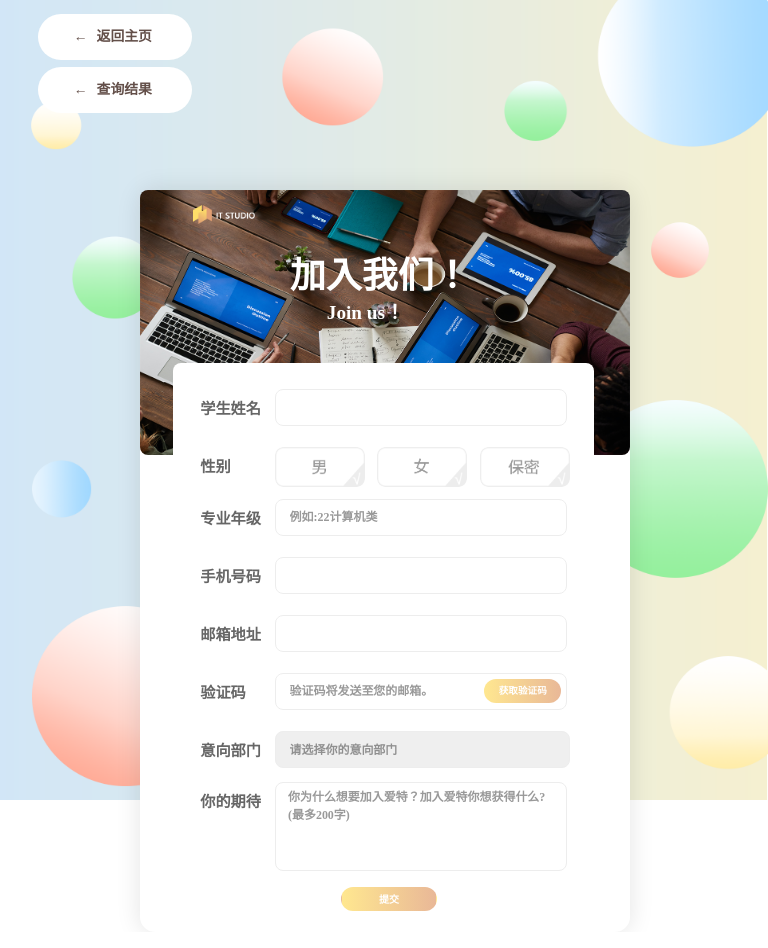
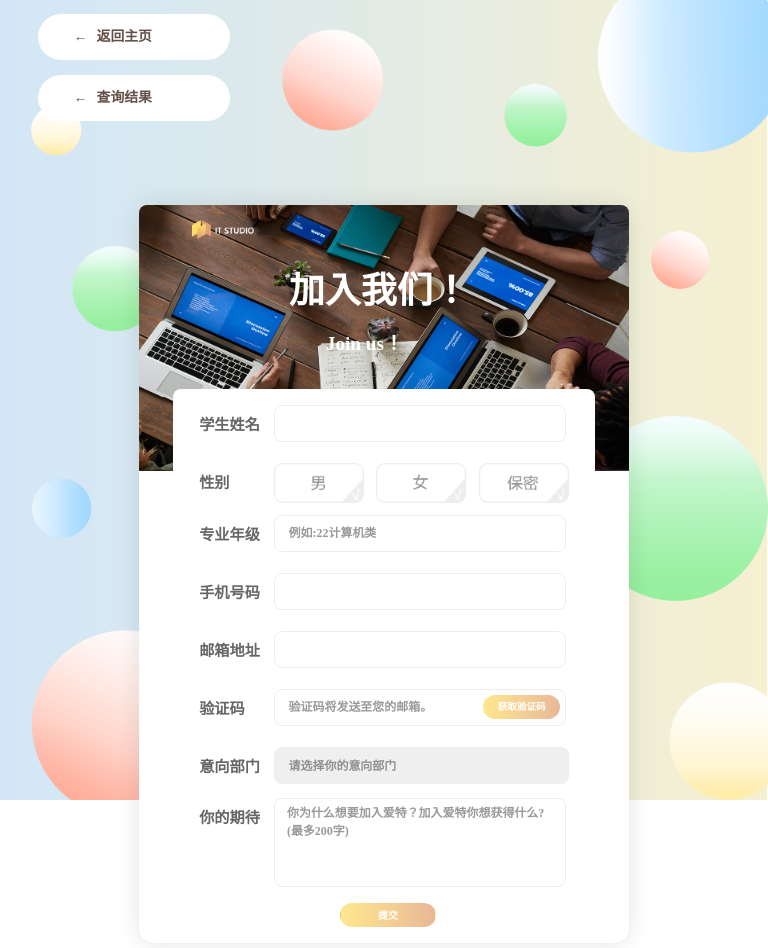
Before and after one commit to ITStudioOUC/ITStudio-welcome-websites, a Vue app: page /logOn in a window 768 px wide. Built offline with nearby package versions, Linux system fonts and the light colour scheme.

Commit message:
报名查询移动端适配

```diff
--- a/src/App.vue
+++ b/src/App.vue
@@ -71,4 +71,9 @@ a {
     font-size: 4.5vw;
   }
 }
+input {
+  /* ios input失效 */
+  -webkit-user-select: text !important;
+  user-select: text !important;
+}
 </style>
--- a/src/views/Query.vue
+++ b/src/views/Query.vue
@@ -474,4 +474,47 @@ h4 {
 .isGreen {
   color: #65bc6d;
 }
+/* 平板 */
+@media screen and (max-width: 1200px) and (min-width: 768px) {
+  .query {
+    width: 100vw;
+    height: 100vh;
+    background-size: 100vw 100vh;
+    padding-top: 1.76vw;
+  }
+  .btnBox .btnLink {
+    width: 15vw;
+    height: 4vw;
+    border-radius: 2vw;
+    font-size: 1.6vw;
+    line-height: 4vw;
+    margin-bottom: 2vw;
+    margin-left: 3vw;
+  }
+  .content {
+    width: 63.91vw;
+    height: 95.63vw;
+    margin-top: 4vw;
+  }
+}
+/* 手机 */
+@media screen and (max-width: 768px) {
+  .query {
+    width: 100vw;
+    height: 100vh;
+    background-size: cover;
+    display: flex;
+    justify-content: center;
+    align-items: center;
+  }
+  .btnBox .btnLink {
+    width: 25vw;
+    height: 6vw;
+    border-radius: 3vw;
+    font-size: 1.8vw;
+    line-height: 6vw;
+    margin-bottom: 2vw;
+    margin-left: 5vw;
+  }
+}
 </style>
--- a/src/views/logOn.vue
+++ b/src/views/logOn.vue
@@ -1,6 +1,6 @@
 <template>
   <div class="background">
-    <div class="back topBtn" @click="toHome()" >
+    <div class="back topBtn" @click="toHome()">
       <div class="move">←</div>
       返回主页
     </div>
@@ -17,7 +17,7 @@
         </div>
         <div class="join">加入我们！</div>
         <div class="us">Join us！</div>
-        <div class="blank"></div>
+        <!-- <div class="blank"></div> -->
       </div>
       <div class="boss">
         <!-- 学生姓名 -->
@@ -307,7 +307,6 @@ export default {
     },
 
     // -------------------------------------------------------------------------------------------------
-
     //性别改变
     manChange() {
       this.manShowIs = !this.manShowIs;
@@ -576,11 +575,8 @@ export default {
   margin-left: 1.72vw;
   padding-left: 3.6vw;
   box-sizing: border-box;
-  /* text-align: center; */
   line-height: 3.18vw;
   margin-top: 0.99vw;
-  /* padding-top: 0.63vw;
-  padding-left: 2.4vw; */
   background: #ffffff;
   border-radius: 1.25vw;
   display: flex;
@@ -597,10 +593,8 @@ export default {
 }
 .main {
   width: 63.91vw;
-  /* height: 91.88vw; */
-  margin-top: 1.04vw;
-  margin-left: 18.18vw;
-
+  height: 96vw;
+  margin: 1.04vw auto;
   /* border: 0.01vw solid white; */
   background: #ffffff;
   box-shadow: 0vw 0vw 3.07vw 0.16vw rgba(2, 0, 0, 0.1);
@@ -608,13 +602,14 @@ export default {
   box-sizing: border-box;
 }
 .maintop {
-  width: 63.91vw;
-  height: 34.48vw;
+  width: 100%;
+  height: 36%;
   padding-top: 1.88vw;
   background-image: url("../assets/photo.png");
   background-size: 63.91vw 34.48vw;
-  border-radius: 1.04vw;
+  border-radius: 1.04vw 1.04vw 0 0;
   box-sizing: border-box;
+  margin: 0 auto;
 }
 .logo {
   width: 8.07vw;
@@ -623,8 +618,6 @@ export default {
 }
 
 .join {
-  width: 32.89vw;
-  height: 4.69vw;
   font-size: 4.69vw;
   margin-left: 19.56vw;
   margin-top: 2.81vw;
@@ -633,8 +626,6 @@ export default {
   color: #ffffff;
 }
 .us {
-  width: 14.79vw;
-  height: 2.14vw;
   margin-left: 24.38vw;
   margin-top: 1.98vw;
   font-size: 2.5vw;
@@ -642,24 +633,22 @@ export default {
   font-weight: bold;
   color: #ffffff;
 }
-.blank {
-  width: 54.74vw;
-  height: 12.03vw;
-  margin-left: 4.38vw;
-  margin-top: 6.46vw;
-  background: #ffffff;
-  border-radius: 1.04vw 1.04vw 0vw 0vw;
-}
 .boss {
-  width: 48.13vw;
-  /* height: 54.22vw; */
+  display: flex;
+  flex-direction: column;
+  align-items: center;
+  width: 86%;
+  border-radius: 20px 20px 0px 0px;
   margin: 0 auto;
   margin-top: -10.59vw;
   background-color: white;
+  border-radius: 1.04vw 1.04vw 0px 0px;
+}
+.boss > div {
+  width: 48.13vw;
 }
 /* 姓名 */
 .name {
-  width: 48.13vw;
   height: 5.16vw;
   /* background-color: rgba(155, 14, 226, 0.911); */
   justify-content: space-between;
@@ -683,7 +672,12 @@ export default {
 
   /* background-color: rgb(209, 30, 30); */
 }
-
+textarea,
+input {
+  /* ios input失效 */
+  -webkit-user-select: text !important;
+  user-select: text !important;
+}
 input::-webkit-input-placeholder,
 textarea::-webkit-input-placeholder {
   color: #999999;
@@ -971,11 +965,12 @@ div#Department::after {
   .topBtn {
     width: 15vw;
     height: 4vw;
-    margin-left: 2vw;
+    margin-left: 4vw;
     padding-left: 4vw;
     line-height: 4vw;
     border-radius: 2vw;
     font-size: 1.6vw;
+    margin-bottom: 1vw;
   }
 }
 
@@ -984,21 +979,31 @@ div#Department::after {
   .background {
     width: 100vw;
     height: 100vh;
-    background-size: 100vw 100vh;
-    padding-top: 1.76vw;
+    background-size: cover;
   }
   .main {
+    /* width: 90vw;
+    height: 80vh; */
+
     margin-top: 10vw;
     border-radius: 2vw;
   }
-   .topBtn {
-    width: 20vw;
+  /* .maintop{
+    width: 90vw;
+    display: flex;
+    flex-direction: column;
+    align-items: center;
+    background-repeat: no-repeat;
+  } */
+  .topBtn {
+    width: 25vw;
     height: 6vw;
     margin-left: 5vw;
     padding-left: 5vw;
     line-height: 6vw;
     border-radius: 3vw;
     font-size: 1.8vw;
+    margin-bottom: 1vw;
   }
 }
 </style>
--- a/src/views/rootIndex.vue
+++ b/src/views/rootIndex.vue
@@ -469,6 +469,7 @@ export default {
   display: flex;
   justify-content: center;
   align-items: center;
+
 }
 .inputBox textarea {
   outline: none;
@@ -482,6 +483,9 @@ export default {
   color: #666666;
   /* 禁止拖拽 */
   resize: none;
+  /* ios input失效 */
+  -webkit-user-select: text !important;
+  user-select: text !important;
 }
 .sendBox {
   display: inline-block;
```
